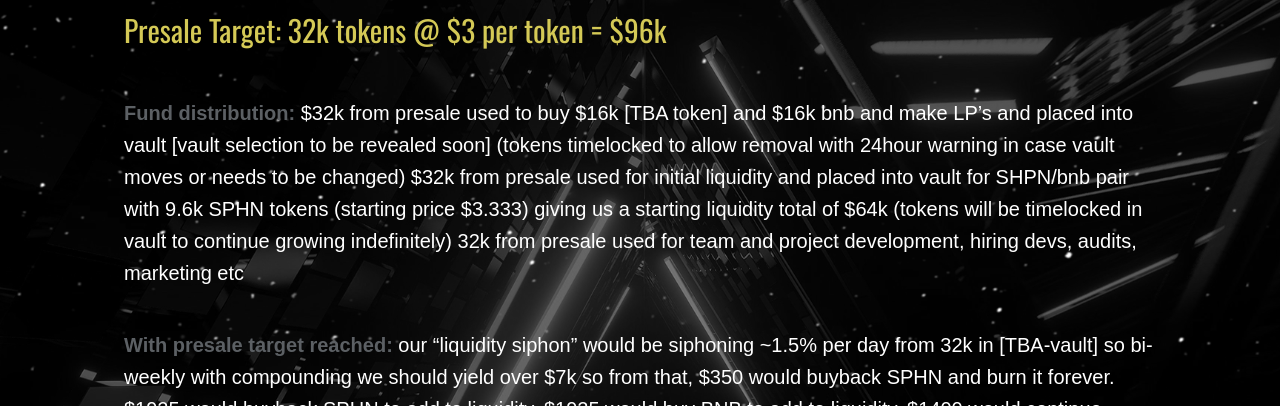
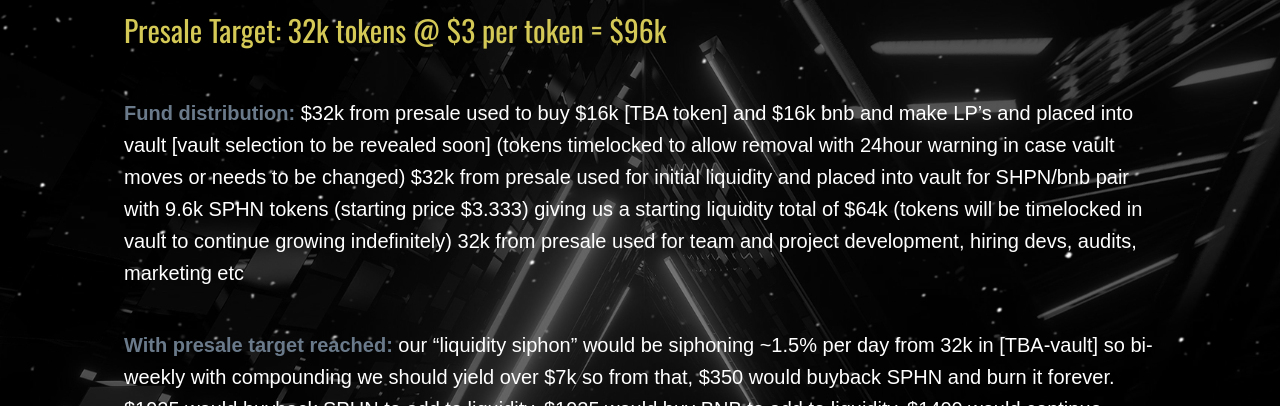
Before and after one commit to siphon-finance/website3, a plain HTML site: page index.html in a window 1280 px wide. Shown: the part 827-1233 px from the top of the page. Drawn offline with nearby package versions, Linux system fonts and the light colour scheme; a web font is replaced by a local one.

Commit message:
changed strong/em text colour for readability

```diff
--- a/css/style.scss
+++ b/css/style.scss
@@ -107,6 +107,10 @@ p {
 strong {
   $font-weight: "bold";
   color: #5c6064;
+}
+
+strong, em {
+  color: #6a7a8a
 }
 
 .main {
```
Also changed, not shown: css/style.css, 1 other file.
